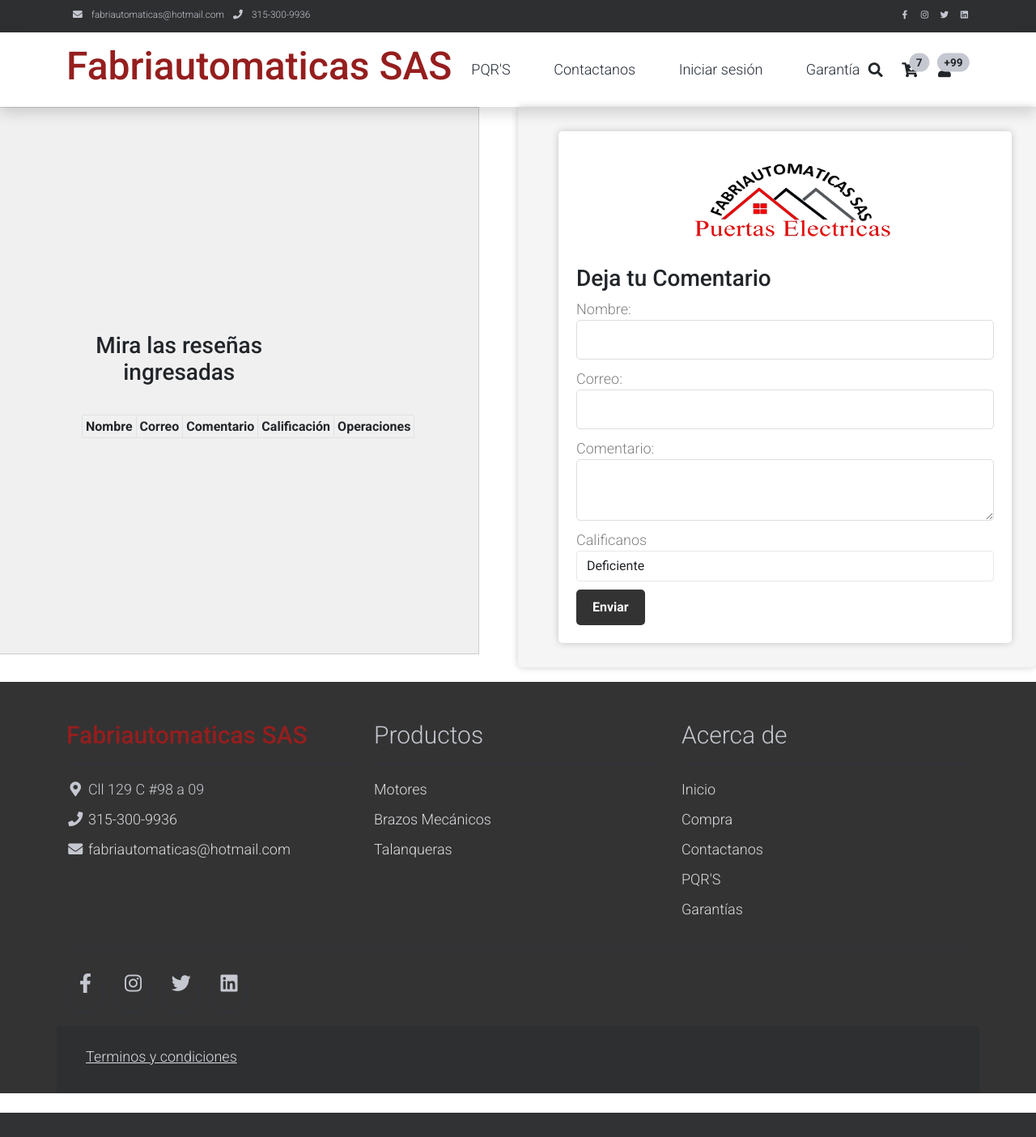
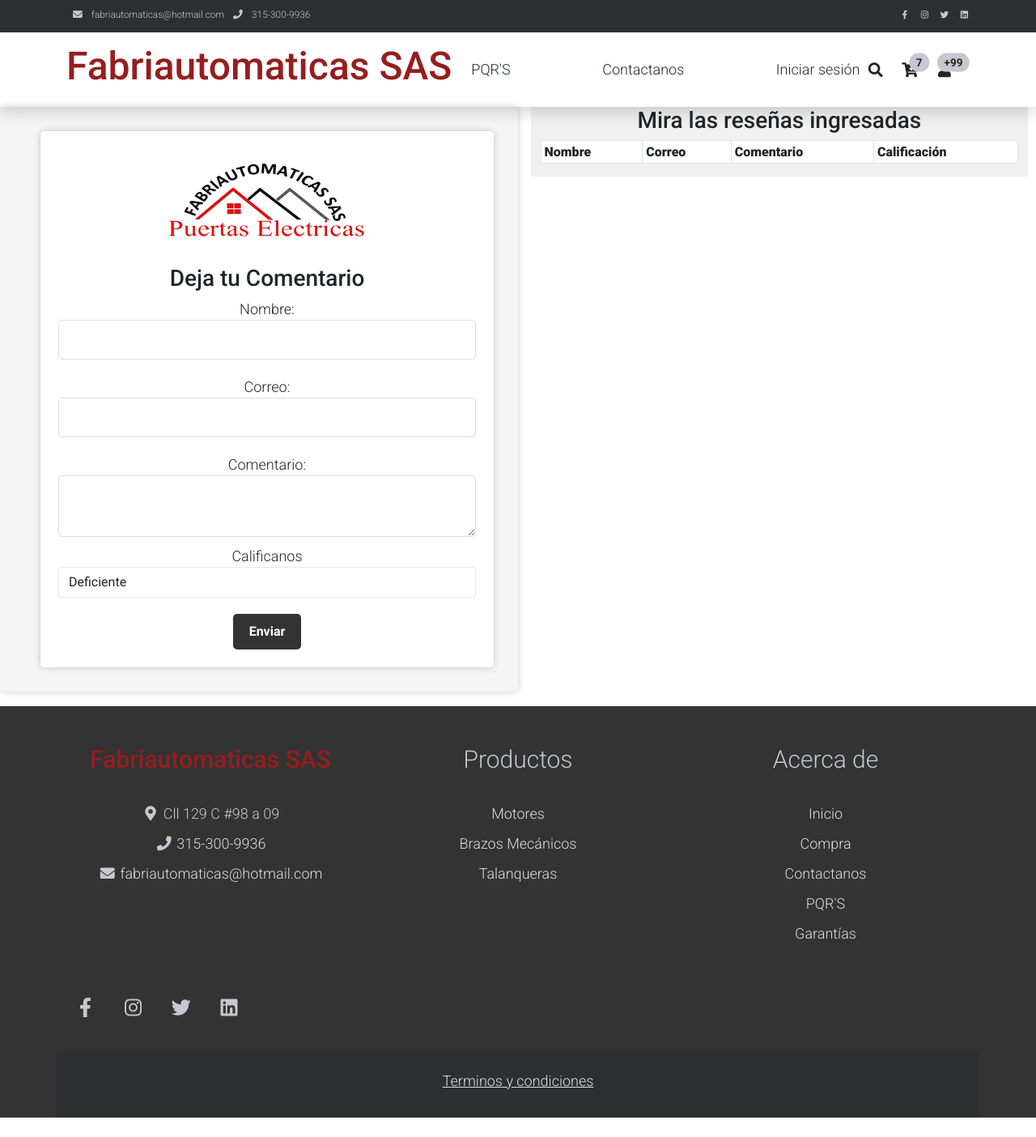
Before and after one commit to RonaldHernandezOficial/proyectoEmpresa, a Flask app: a page that uses app/serviciocliente/templates/serviciocliente.html in a window 1280 px wide; the page is wider, and only the part inside the window is pictured. Shown: that part at 81% size. Before the commit the page ends 1374 px from the top of that part, so only its background shows below. Run offline with Flask 3, Linux system fonts and the light colour scheme; data that the repository does not hold is empty; some libraries are stand-ins or nearby versions.

Commit message:
Presentacion de Proyectos

```diff
--- a/app/serviciocliente/templates/serviciocliente.html
+++ b/app/serviciocliente/templates/serviciocliente.html
@@ -57,16 +57,7 @@
 
 
 
-            {% with messages = get_flashed_messages() %}
-            {% if messages %}
-            {% for message in messages %}
-                <div class="alert alert-success alert-dismissible fade show" role="alert">
-                {{ message }}
-                <button type="button" class="btn-close" data-bs-dismiss="alert" aria-label="Close"></button>
-                </div>
-            {% endfor %}
-            {% endif %}
-        {% endwith %}
+
 
             <button class="navbar-toggler border-0" type="button" data-bs-toggle="collapse"
                 data-bs-target="#templatemo_main_nav" aria-controls="navbarSupportedContent" aria-expanded="false"
@@ -86,9 +77,6 @@
                         </li>
                         <li class="nav-item">
                             <a class="nav-link" href="/login/login">Iniciar sesión</a>
-                        </li>
-                        <li class="nav-item">
-                            <a class="nav-link" href="/garantias/garantia">Garantía</a>
                         </li>
                     </ul>
                 </div>
@@ -141,20 +129,19 @@
     <!-- Start section -->
     <!-- Aside para la publicidad -->
     <aside class="advertising">
-        <table class="table table-striped table-bordered bg.white table-sm">
+        <div class="container">
+            <div class="row">
+                <div class="col-md-12">
+                    <h3 class="text-center">Mira las reseñas ingresadas</h3>
+                    <table class="table table-striped table-bordered bg-white table-sm">
                         <thead>
-                <br>
-                <div class="col text-center">
-                    <h3>Mira las reseñas ingresadas</h3>
-                </div>
-                <br>
                             <tr>
-                    <td><strong>Nombre</strong></td>
-                    <td><strong>Correo</strong></td>
-                    <td><strong>Comentario</strong></td>
-                    <td><strong>Calificación</strong></td>
-                    <td><strong>Operaciones</strong></td>
+                                <th><strong>Nombre</strong></th>
+                                <th><strong>Correo</strong></th>
+                                <th><strong>Comentario</strong></th>
+                                <th><strong>Calificación</strong></th>
                             </tr>
+                        </thead>
                         <tbody>
                             {% for reseña in reseñas %}
                             <tr>
@@ -162,17 +149,25 @@
                                 <td>{{ reseña[2] }}</td>
                                 <td>{{ reseña[3] }}</td>
                                 <td>{{ reseña[4] }}</td>
-                    <td>
-                        <a href="/servicio/eliminar_reseña/{{reseña.0}}">Eliminar</a>
-                    </td>
                             </tr>
                             {% endfor %}
                         </tbody>
-            </thead>
                     </table>
                 </div>
+            </div>
+        </div>
+        {% with messages = get_flashed_messages() %}
+        {% if messages %}
+        {% for message in messages %}
+            <div class="alert alert-success alert-dismissible fade show" role="alert">
+            {{ message }}
+            <button type="button" class="btn-close" data-bs-dismiss="alert" aria-label="Close"></button>
+            </div>
+        {% endfor %}
+        {% endif %}
+    {% endwith %}
     </aside>
-    </div>
+
         <section class="lol">
             <form action="/servicio/insertar_reseña" method="post" id="" >
                 <section class="comments-section">
--- a/app/static/css/styles2.css
+++ b/app/static/css/styles2.css
@@ -51,6 +51,7 @@ form {
     padding: 30px;
     border-radius: 5px;
     box-shadow: 0 0 10px rgba(0, 0, 0, 0.2);
+    width: 50%;
 }
 
 .form-group {
@@ -62,25 +63,25 @@ label {
 }
 
 input[type="text"],
+input[type="email"],
 textarea {
     width: 100%;
     padding: 10px;
     border: 1px solid #ddd;
     border-radius: 5px;
+    margin-bottom: 10px;
 }
 
 .rating {
     display: flex;
     justify-content: space-between;
     align-items: center;
-
 }
 
 .rating label {
     font-size: 50px;
     cursor: pointer;
-    padding: 45px;
-    scale: 100%;
+    padding: 10px;
 }
 
 button[type="submit"] {
@@ -91,85 +92,41 @@ button[type="submit"] {
     border-radius: 5px;
     cursor: pointer;
     font-weight: bold;
+    margin-top: 10px;
 }
 
 button[type="submit"]:hover {
     background-color: #555;
 }
 
-#form p {
+.lol {
     text-align: center;
-}
-
-#form label {
-    font-size: 20px;
-}
-
-input[type="radio"] {
-    display: none;
-}
-
-label {
-    color: grey;
-}
-
-.clasificacion {
-    direction: rtl;
-    unicode-bidi: bidi-override;
-}
-
-label:hover,
-label:hover~label {
-    color: orange;
-}
-
-input[type="radio"]:checked~label {
-    color: orange;
-}
-
-.lol {
-    padding-left: 50%;
     margin-bottom: 20px;
 }
 
 .bg-dark1 {
     background-color: #333;
-    margin-left: -100%;
-    padding-left: -200%;
+    padding-left: 200px; /* Adjust as needed */
+    margin-left: -200px; /* Adjust as needed */
+    padding-right: 200px; /* Adjust as needed */
+    margin-right: -200px; /* Adjust as needed */
 }
 
 .advertising {
-    float: left;
-    /* Coloca el aside a la izquierda */
-    width: 58%;
-    /* Ancho de la publicidad */
-    margin-right: 100px;
-    margin-left: -150px;
-    /* Espacio entre la publicidad y el contenido principal */
-    padding: 250px;
-    /* Espacio interno de la publicidad */
+    float: right;
+    width: 48%;
+    margin-right: 10px;
     background-color: #f0f0f0;
-    /* Color de fondo de la publicidad */
-    border: 1px solid #ccc;
-    /* Borde de la publicidad */
-    text-align: left;
-
+    border:4 1px solid #ccc;
+    text-align: center;
+    padding: auto;
 }
 
 .img {
     width: 50%;
-    margin: 10px;
-    margin-left: 27%;
-}
-input[type="email"],
-textarea {
-    width: 100%;
-    padding: 10px;
-    border: 1px solid #ddd;
-    border-radius: 5px;
+    margin: 10px auto;
 }
 
-.comentario{
+.comentario {
     width: 30px;
 }
-input[type = "radio"]:checked ~ label{color:orange;}
```
Lines whose indentation alone changed are shown as unchanged.
